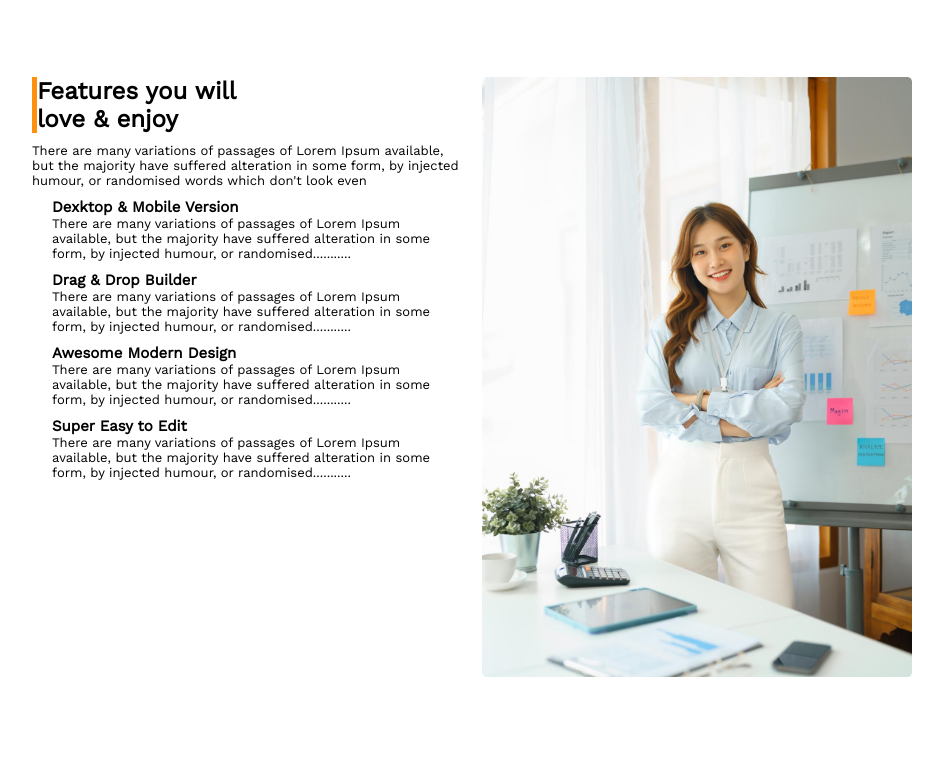
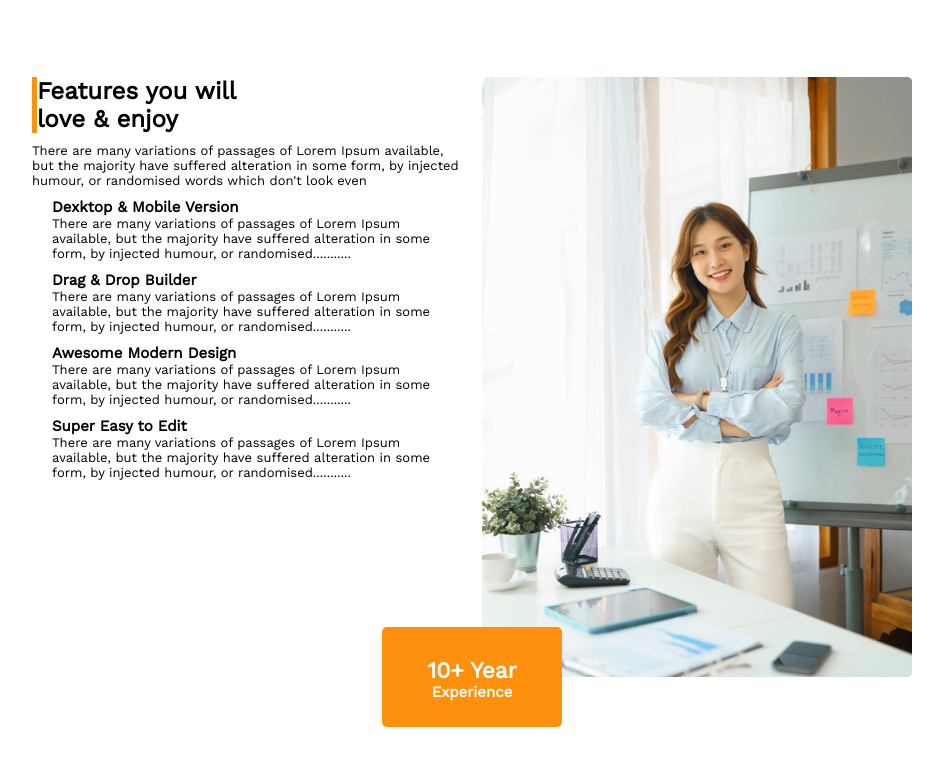
Before and after one commit to tzmehedy/g3-architects, a plain HTML site: page index.html in a window 1280 px wide. Shown: the part 1311-2068 px from the top of the page, without its empty margins (168-1111 px from the left). Before the commit the page ends 1992 px from the top, so only its background shows below. Drawn offline with nearby package versions, Linux system fonts and the light colour scheme.

Commit message:
experience btn complete

```diff
--- a/index.html
+++ b/index.html
@@ -122,5 +122,11 @@
 
     </section>
 
+    <!-- experience-btn -->
+    <section class="experience-btn">
+        <button class="experience-btn-style"><h1>10+ Year</h1> Experience</button>
+
+    </section>
+
 </body>
 </html>
--- a/style.css
+++ b/style.css
@@ -124,3 +124,20 @@ section{
 .feature-description-2{
     padding-left: 20px;
 }
+.experience-btn{
+    display: flex;
+    justify-content: center;
+}
+.experience-btn-style{
+    width: 180px;
+    height: 100px;
+    background-color:#FF900E;
+    border: none;
+    border-radius: 5px;
+    padding: 30px;
+    color: white;
+    font-size: 15px;
+    font-weight: 700;
+    margin-top: -130px;
+
+}
```
